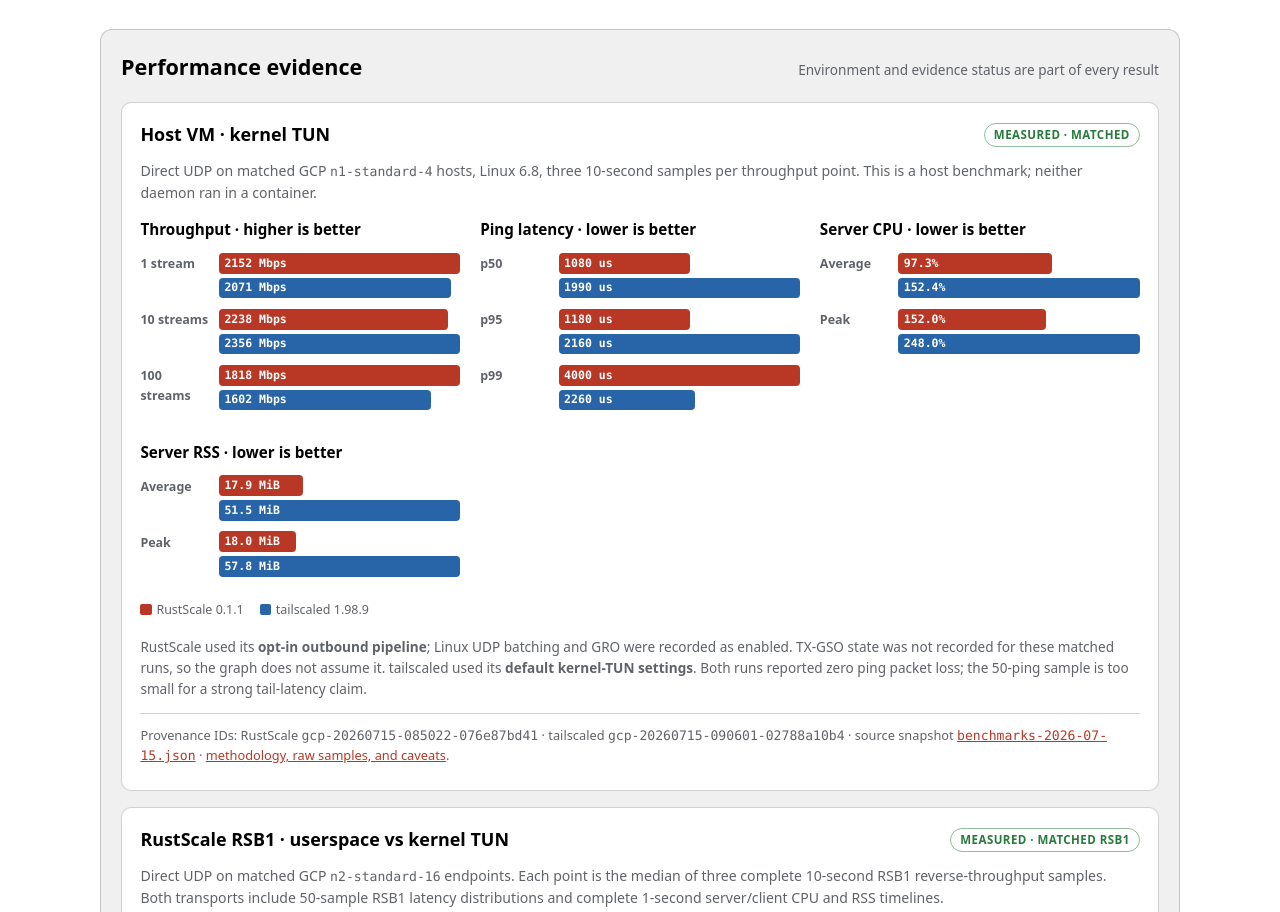
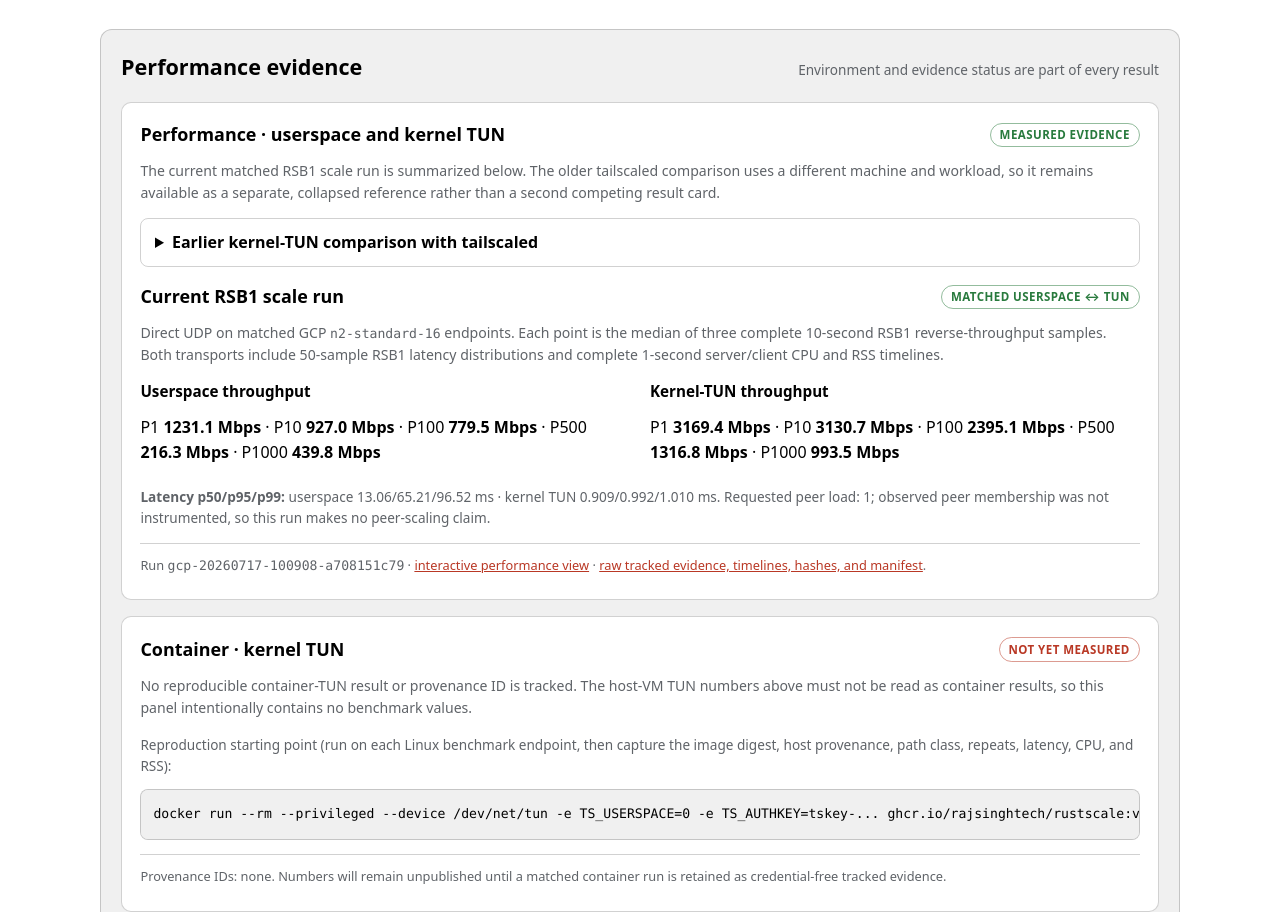
Before and after one commit to rajsinghtech/rustscale, a plain HTML site: page site/index.html in a window 1280 px wide. Shown: the part 777-1689 px from the top of the page. Drawn offline with Linux system fonts and the light colour scheme; files whose address does not match are found by name.

Commit message:
simplify Pages performance evidence

```diff
--- a/site/index.html
+++ b/site/index.html
@@ -31,6 +31,8 @@
     .performance-heading p, .performance-note { color: var(--muted); font-size: .85rem; }
     .performance-panel { margin-top: 1rem; padding: 1.15rem; border: 1px solid var(--border); border-radius: 10px; background: Canvas; }
     .performance-panel h3 { margin: 0; font-size: 1.12rem; }
+    .performance-panel details { margin: .85rem 0 1rem; padding: .7rem .85rem; border: 1px solid var(--border); border-radius: 8px; }
+    .performance-panel summary { cursor: pointer; font-weight: 700; }
     .panel-heading { display: flex; flex-wrap: wrap; align-items: center; justify-content: space-between; gap: .5rem 1rem; margin-bottom: .7rem; }
     .status { padding: .15rem .55rem; border: 1px solid var(--border); border-radius: 999px; color: var(--muted); font-size: .72rem; font-weight: 700; text-transform: uppercase; letter-spacing: .04em; }
     .status-measured { border-color: color-mix(in srgb, #287a3d 50%, transparent); color: #287a3d; }
@@ -102,12 +104,15 @@
         <p>Environment and evidence status are part of every result</p>
       </div>
 
-      <article class="performance-panel" data-benchmark="host-tun" data-environment="host-vm" data-mode="kernel-tun" data-evidence-status="measured" data-comparison="matched" data-rustscale-run="gcp-20260715-085022-076e87bd41" data-tailscaled-run="gcp-20260715-090601-02788a10b4" data-rustscale-profile="opt-in-outbound-pipeline" data-tailscaled-profile="default" data-provenance="docs/performance/benchmarks-2026-07-15.json">
+      <article class="performance-panel" data-benchmark="performance" data-environment="gcp-host-vm" data-mode="userspace-and-kernel-tun" data-evidence-status="measured" data-comparison="matched-evidence-sets" data-run="gcp-20260717-100908-a708151c79" data-rustscale-run="gcp-20260715-085022-076e87bd41" data-tailscaled-run="gcp-20260715-090601-02788a10b4" data-rustscale-profile="opt-in-outbound-pipeline" data-tailscaled-profile="default" data-provenance="docs/performance">
         <div class="panel-heading">
-          <h3>Host VM · kernel TUN</h3>
-          <span class="status status-measured">Measured · matched</span>
+          <h3>Performance · userspace and kernel TUN</h3>
+          <span class="status status-measured">Measured evidence</span>
         </div>
-        <p class="scope">Direct UDP on matched GCP <code>n1-standard-4</code> hosts, Linux 6.8, three 10-second samples per throughput point. This is a host benchmark; neither daemon ran in a container.</p>
+        <p class="scope">The current matched RSB1 scale run is summarized below. The older tailscaled comparison uses a different machine and workload, so it remains available as a separate, collapsed reference rather than a second competing result card.</p>
+        <details>
+          <summary>Earlier kernel-TUN comparison with tailscaled</summary>
+          <p class="scope">Direct UDP on matched GCP <code>n1-standard-4</code> hosts, Linux 6.8, three 10-second samples per throughput point. This is a host benchmark; neither daemon ran in a container.</p>
         <div class="chart-grid">
           <div class="chart" role="img" aria-label="Matched host TUN direct throughput in megabits per second. At one stream RustScale 2152 and tailscaled 2071. At ten streams RustScale 2238 and tailscaled 2356. At one hundred streams RustScale 1818 and tailscaled 1602.">
             <h3>Throughput · higher is better</h3>
@@ -134,13 +139,12 @@
         </div>
         <div class="legend" aria-hidden="true"><span class="rs">RustScale 0.1.1</span><span class="ts">tailscaled 1.98.9</span></div>
         <p class="performance-note">RustScale used its <strong>opt-in outbound pipeline</strong>; Linux UDP batching and GRO were recorded as enabled. TX-GSO state was not recorded for these matched runs, so the graph does not assume it. tailscaled used its <strong>default kernel-TUN settings</strong>. Both runs reported zero ping packet loss; the 50-ping sample is too small for a strong tail-latency claim.</p>
-        <p class="provenance">Provenance IDs: RustScale <code>gcp-20260715-085022-076e87bd41</code> · tailscaled <code>gcp-20260715-090601-02788a10b4</code> · source snapshot <a href="https://github.com/rajsinghtech/rustscale/blob/master/docs/performance/benchmarks-2026-07-15.json"><code>benchmarks-2026-07-15.json</code></a> · <a href="https://github.com/rajsinghtech/rustscale/blob/master/PERFORMANCE.md">methodology, raw samples, and caveats</a>.</p>
-      </article>
+          <p class="provenance">Provenance IDs: RustScale <code>gcp-20260715-085022-076e87bd41</code> · tailscaled <code>gcp-20260715-090601-02788a10b4</code> · source snapshot <a href="https://github.com/rajsinghtech/rustscale/blob/master/docs/performance/benchmarks-2026-07-15.json"><code>benchmarks-2026-07-15.json</code></a> · <a href="https://github.com/rajsinghtech/rustscale/blob/master/PERFORMANCE.md">methodology, raw samples, and caveats</a>.</p>
+        </details>
 
-      <article class="performance-panel" data-benchmark="rsb1-parity" data-environment="gcp-same-zone" data-mode="userspace-vs-kernel-tun" data-evidence-status="measured" data-comparison="matched-rsb1" data-run="gcp-20260717-100908-a708151c79" data-provenance="docs/performance/gcp-20260717-100908-a708151c79">
         <div class="panel-heading">
-          <h3>RustScale RSB1 · userspace vs kernel TUN</h3>
-          <span class="status status-measured">Measured · matched RSB1</span>
+          <h3>Current RSB1 scale run</h3>
+          <span class="status status-measured">Matched userspace ↔ TUN</span>
         </div>
         <p class="scope">Direct UDP on matched GCP <code>n2-standard-16</code> endpoints. Each point is the median of three complete 10-second RSB1 reverse-throughput samples. Both transports include 50-sample RSB1 latency distributions and complete 1-second server/client CPU and RSS timelines.</p>
         <div class="chart-grid">
@@ -153,7 +157,7 @@
             <p>P1 <strong>3169.4 Mbps</strong> · P10 <strong>3130.7 Mbps</strong> · P100 <strong>2395.1 Mbps</strong> · P500 <strong>1316.8 Mbps</strong> · P1000 <strong>993.5 Mbps</strong></p>
           </div>
         </div>
-        <p class="performance-note">Configured/requested peer load: 1. The harness did not generate background peers, and observed peer membership was not instrumented, so this run makes no peer-load scaling claim. Userspace used bounded retries disclosed in the tracked workload metadata; only complete positive trials were retained.</p>
+        <p class="performance-note"><strong>Latency p50/p95/p99:</strong> userspace 13.06/65.21/96.52 ms · kernel TUN 0.909/0.992/1.010 ms. Requested peer load: 1; observed peer membership was not instrumented, so this run makes no peer-scaling claim.</p>
         <p class="provenance">Run <code>gcp-20260717-100908-a708151c79</code> · <a href="performance/rsb1-parity.html">interactive performance view</a> · <a href="https://github.com/rajsinghtech/rustscale/tree/master/docs/performance/gcp-20260717-100908-a708151c79">raw tracked evidence, timelines, hashes, and manifest</a>.</p>
       </article>
 
```
Also changed, not shown: 1 other file.
